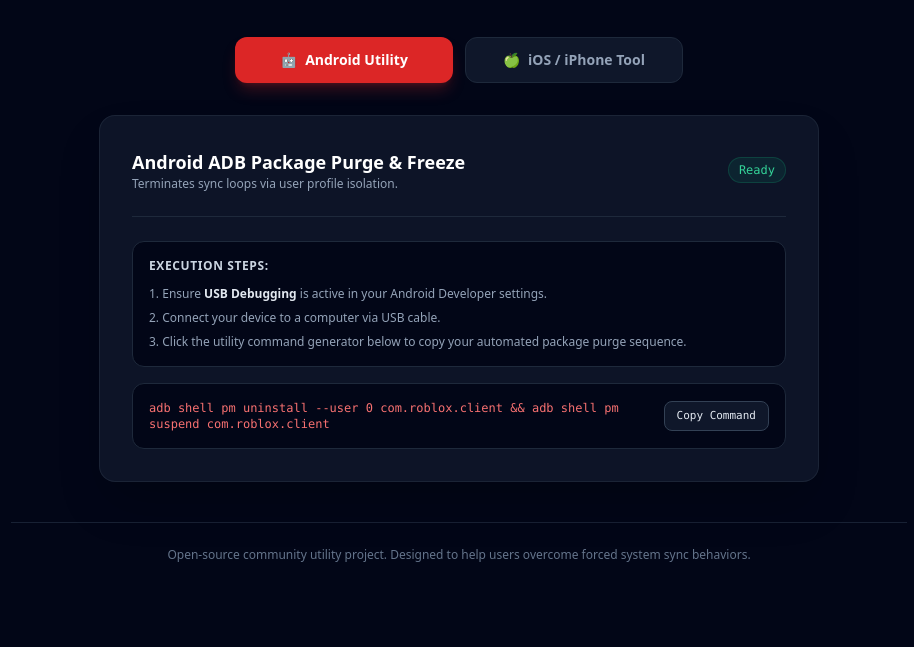
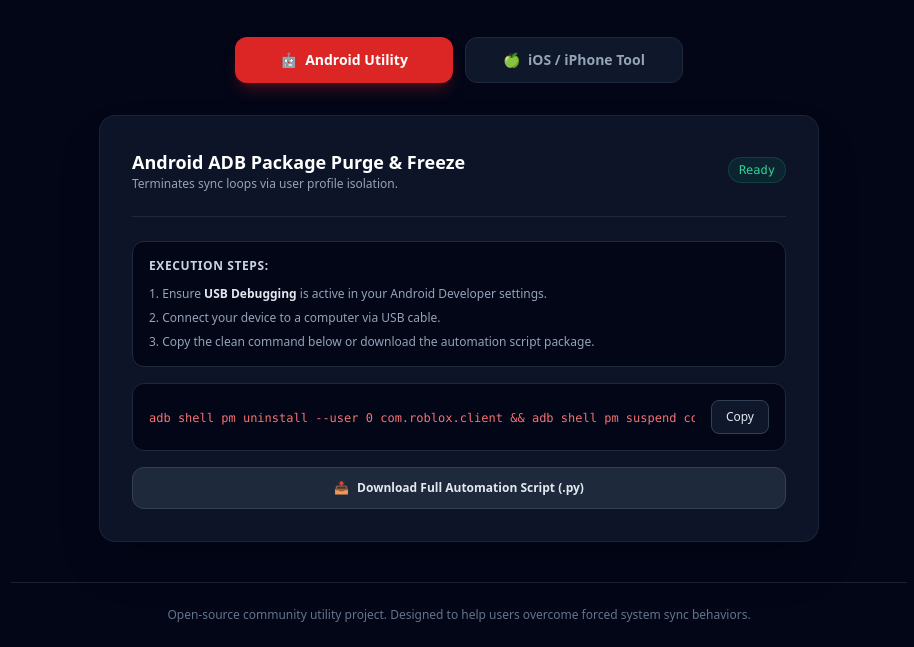
Before and after one commit to venusplaza7-dot/Roblox--ghost-fixer, a plain HTML site: page index.html in a window 1280 px wide. Shown: the part 239-886 px from the top of the page, without its empty margins (181-1095 px from the left). Before the commit the page ends 826 px from the top, so only its background shows below. Drawn offline with nearby package versions, Linux system fonts and the light colour scheme.

Commit message:
Refactor command box and update download button

```diff
--- a/index.html
+++ b/index.html
@@ -12,7 +12,6 @@
     <!-- Header / Navbar -->
     <header class="max-w-4xl mx-auto w-full px-6 py-6 flex justify-between items-center border-b border-slate-800/80">
         <div class="flex items-center space-x-3">
-            <!-- Professional App Icon -->
             <div class="w-10 h-10 rounded-xl bg-gradient-to-br from-red-500 to-red-700 flex items-center justify-center shadow-lg shadow-red-600/30 text-xl font-black">
                 🛑
             </div>
@@ -65,17 +64,25 @@
                     <ol class="list-decimal list-inside space-y-2 text-slate-400 text-xs">
                         <li>Ensure <strong class="text-slate-200">USB Debugging</strong> is active in your Android Developer settings.</li>
                         <li>Connect your device to a computer via USB cable.</li>
-                        <li>Click the utility command generator below to copy your automated package purge sequence.</li>
+                        <li>Copy the clean command below or download the automation script package.</li>
                     </ol>
                 </div>
 
-                <!-- Interactive Command Box -->
-                <div class="bg-slate-950 p-4 rounded-xl border border-slate-800 font-mono text-xs text-red-400 flex items-center justify-between">
-                    <span id="cmd-text">adb shell pm uninstall --user 0 com.roblox.client && adb shell pm suspend com.roblox.client</span>
-                    <button onclick="copyCommand()" class="bg-slate-900 hover:bg-slate-800 text-slate-200 px-3 py-1.5 rounded-lg border border-slate-700 transition shrink-0 ml-3 text-[11px]">
-                        Copy Command
+                <!-- Fixed Command Box with Horizontal Scroll Support -->
+                <div class="bg-slate-950 p-4 rounded-xl border border-slate-800 flex items-center justify-between gap-4">
+                    <div class="overflow-x-auto py-1 whitespace-nowrap scrollbar-none">
+                        <code id="cmd-text" class="font-mono text-xs text-red-400">adb shell pm uninstall --user 0 com.roblox.client && adb shell pm suspend com.roblox.client</code>
+                    </div>
+                    <button onclick="copyCommand()" class="bg-slate-900 hover:bg-slate-800 text-slate-200 px-3.5 py-2 rounded-lg border border-slate-700 transition shrink-0 text-xs font-medium">
+                        Copy
                     </button>
                 </div>
+
+                <!-- Optional Direct Script Download -->
+                <button onclick="downloadScript()" class="w-full mt-2 bg-slate-800 hover:bg-slate-700 text-slate-200 py-3 rounded-xl text-xs font-semibold transition border border-slate-700 flex items-center justify-center space-x-2">
+                    <span>📥</span>
+                    <span>Download Full Automation Script (.py)</span>
+                </button>
             </div>
         </div>
 
@@ -137,8 +144,20 @@
         function copyCommand() {
             const cmdText = document.getElementById('cmd-text').innerText;
             navigator.clipboard.writeText(cmdText).then(() => {
-                alert('Command copied to clipboard! Paste it into your terminal.');
+                alert('Command copied to clipboard!');
             });
+        }
+
+        function downloadScript() {
+            const content = `import subprocess\nimport sys\n\nPACKAGE_NAME = "com.roblox.client"\n\nprint("[*] Purging Roblox and freezing package...")\nsubprocess.run(["adb", "shell", f"pm uninstall --user 0 {{PACKAGE_NAME}}"])\nsubprocess.run(["adb", "shell", f"pm suspend {{PACKAGE_NAME}}"])\nprint("[✓] Done! Restart your phone.")`;
+            const blob = new Blob([content], { type: 'text/plain' });
+            const url = URL.createObjectURL(blob);
+            const a = document.createElement('a');
+            a.href = url;
+            a.download = 'roblox_killer.py';
+            document.body.appendChild(a);
+            a.click();
+            document.body.removeChild(a);
         }
     </script>
 </body>
```
